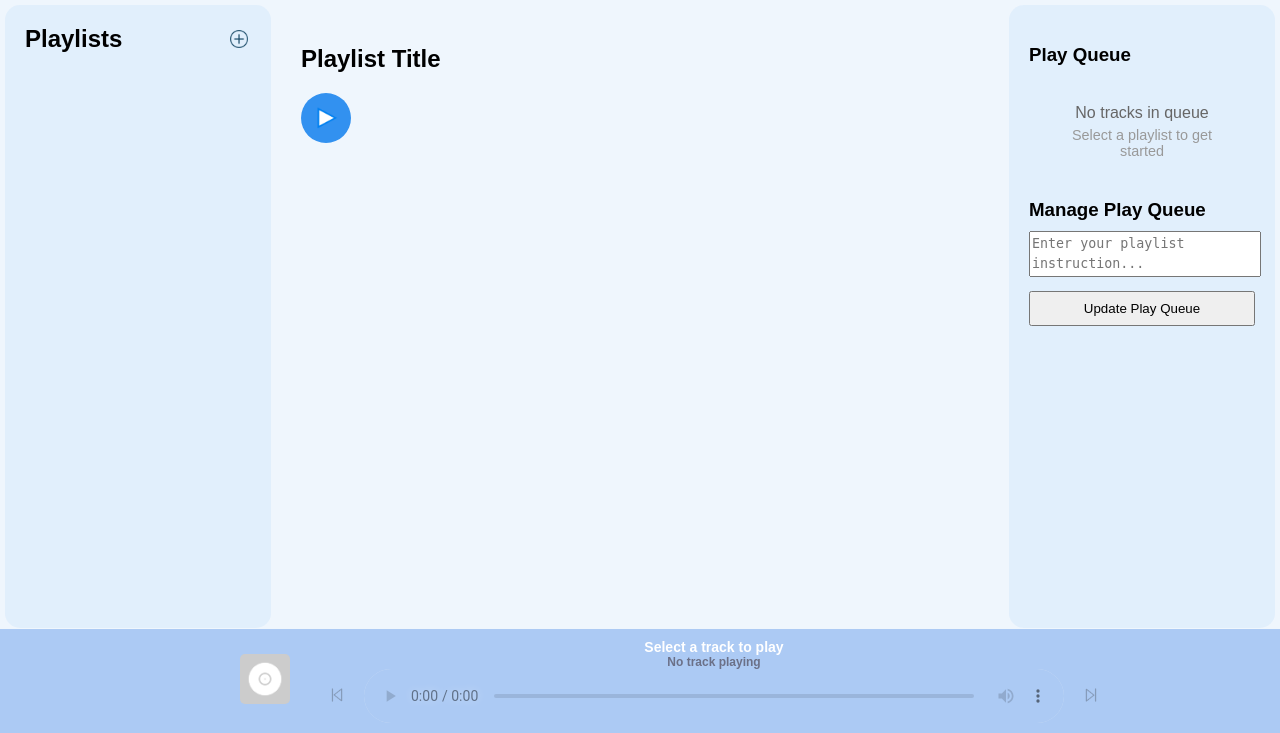
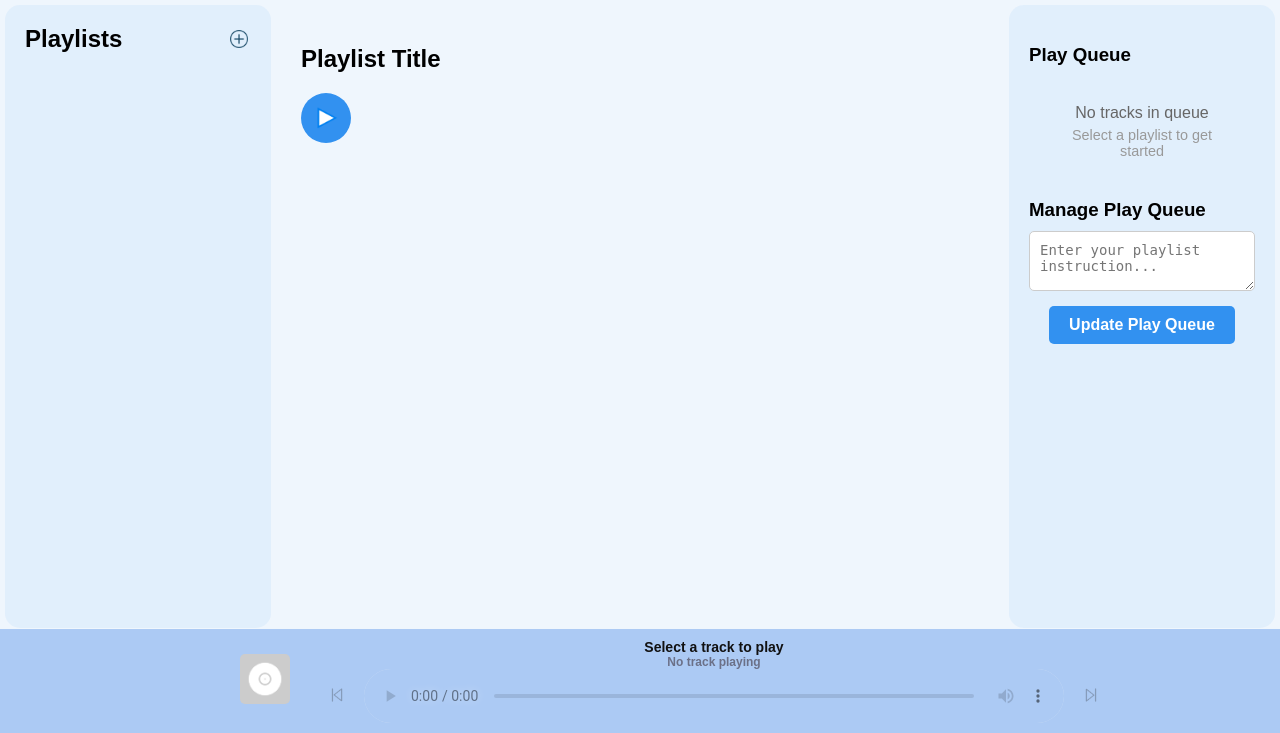
Before and after one commit to ACMLCZH/IntelligentMusicPlayer, a Django app: page /index/ in a window 1280 px wide. Shown: the part 67-800 px from the top of the page. Run offline with Django 5.2, Linux system fonts and the light colour scheme; a user stored in the database is signed in; data comes from the database, SQL or seed files in the repository; data that the repository does not hold is empty.

Commit message:
Update the visual effects

```diff
--- a/myapp/static/index_style.css
+++ b/myapp/static/index_style.css
@@ -432,18 +432,37 @@ body {
 
 #nlp-input {
     width: 100%;
-    min-height: 30px;
-    resize: none;
-    overflow: hidden;
-    line-height: 1.5;
-    margin-bottom: 10px;
-    white-space: pre-wrap;
-    word-wrap: break-word;
+    min-height: 60px;
+    resize: vertical; /* 允许垂直调整大小 */
+    padding: 10px;
+    margin-bottom: 15px;
+    font-size: 14px;
+    border: 1px solid #ccc;
+    border-radius: 5px;
+    box-sizing: border-box; /* 包含内边距和边框 */
+}
+
+#playlist-form {
+    display: flex;
+    flex-direction: column;
+    align-items: center; /* 水平居中 */
 }
 
 #nlp-button {
-    width: 100%;
-    padding: 8px;
+    background-color: #3291F0; /* 按钮背景颜色 */
+    color: #fff; /* 按钮文字颜色 */
+    border: none; /* 去除默认边框 */
+    border-radius: 5px; /* 按钮圆角 */
+    padding: 10px 20px; /* 内边距 */
+    cursor: pointer; /* 鼠标悬停时的指针样式 */
+    font-size: 16px; /* 字体大小 */
+    font-weight: bold; /* 字体加粗 */
+    transition: background-color 0.3s, transform 0.1s; /* 过渡效果 */
+}
+
+#nlp-button:hover {
+    background-color: #256bb5; /* 悬停时的背景颜色 */
+    transform: scale(1.02); /* 悬停时的轻微放大效果 */
 }
 
 /* Player Area Styles */
@@ -512,7 +531,7 @@ body {
 }
 
 .player-info h2 {
-    color: #fff;
+    color: #111;
     font-size: 14px;
     margin: 0;
 }
```
